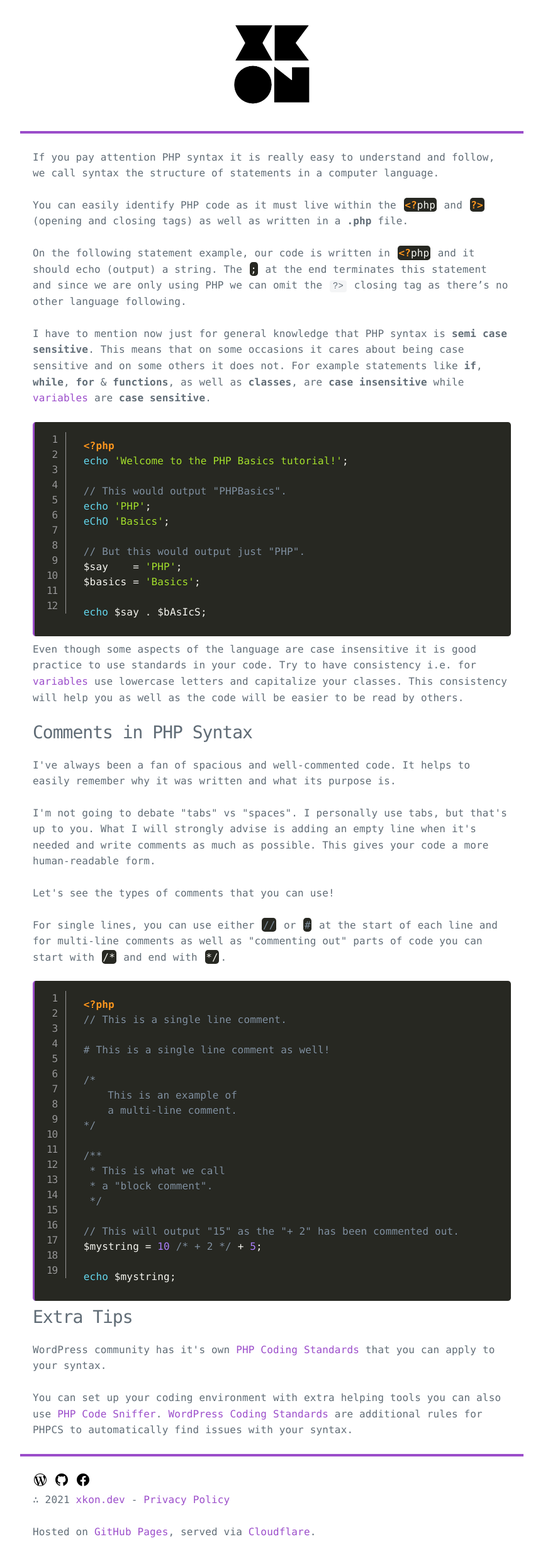
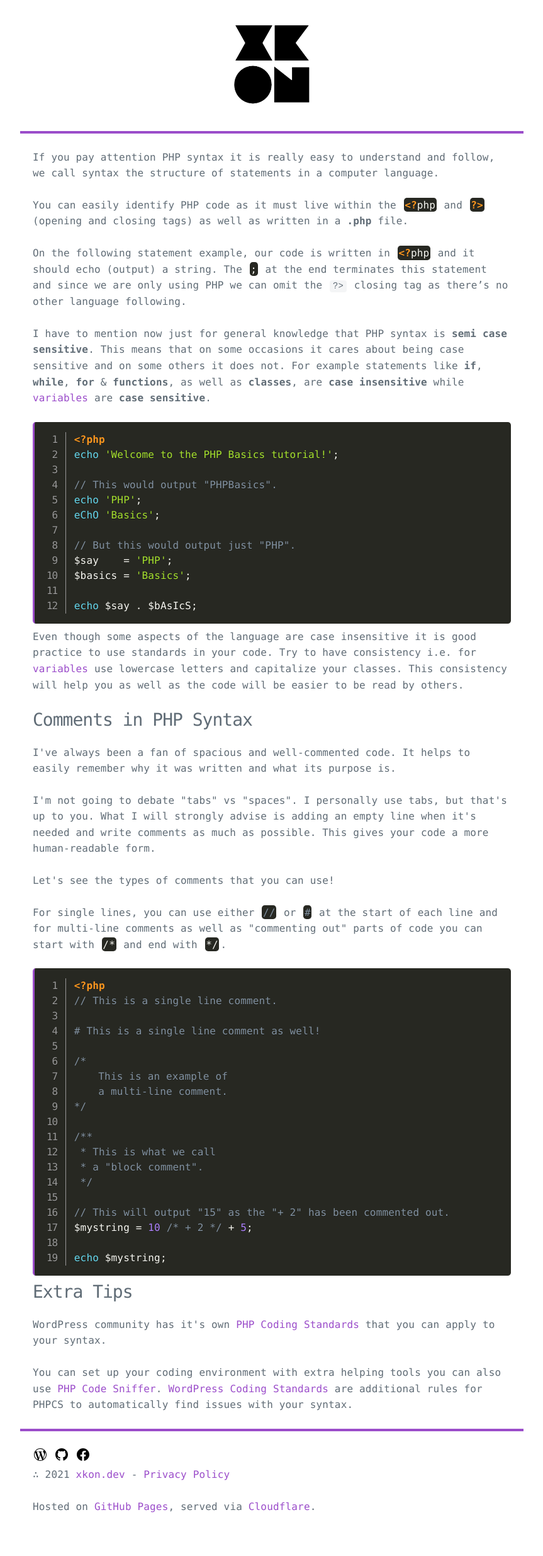
Before and after one commit to mrxkon/mrxkon.github.io, a Jekyll site: the page built from tutorials/php-basics/php-syntax.html, in a window 1280 px wide. Shown: the whole page at 63% size, without its empty margins (208-1071 px from the left). Built offline with Jekyll 4.4.1, drawn with Linux system fonts in a browser that asks for light colours; after the commit the page ends 2430 px from its top, so only the background shows below that.

Commit message:
Update header.html

```diff
--- a/_includes/header.html
+++ b/_includes/header.html
@@ -76,6 +76,9 @@
 			margin-top: 1rem;
 			margin-bottom: 1rem;
 		}
+		pre > code {
+			padding: unset;
+		}
 		</style>
 		{% if page.url contains '/tutorials/' %}
 		<link href="{{ site.site_url }}/css/prism.css" rel="stylesheet" />
```
